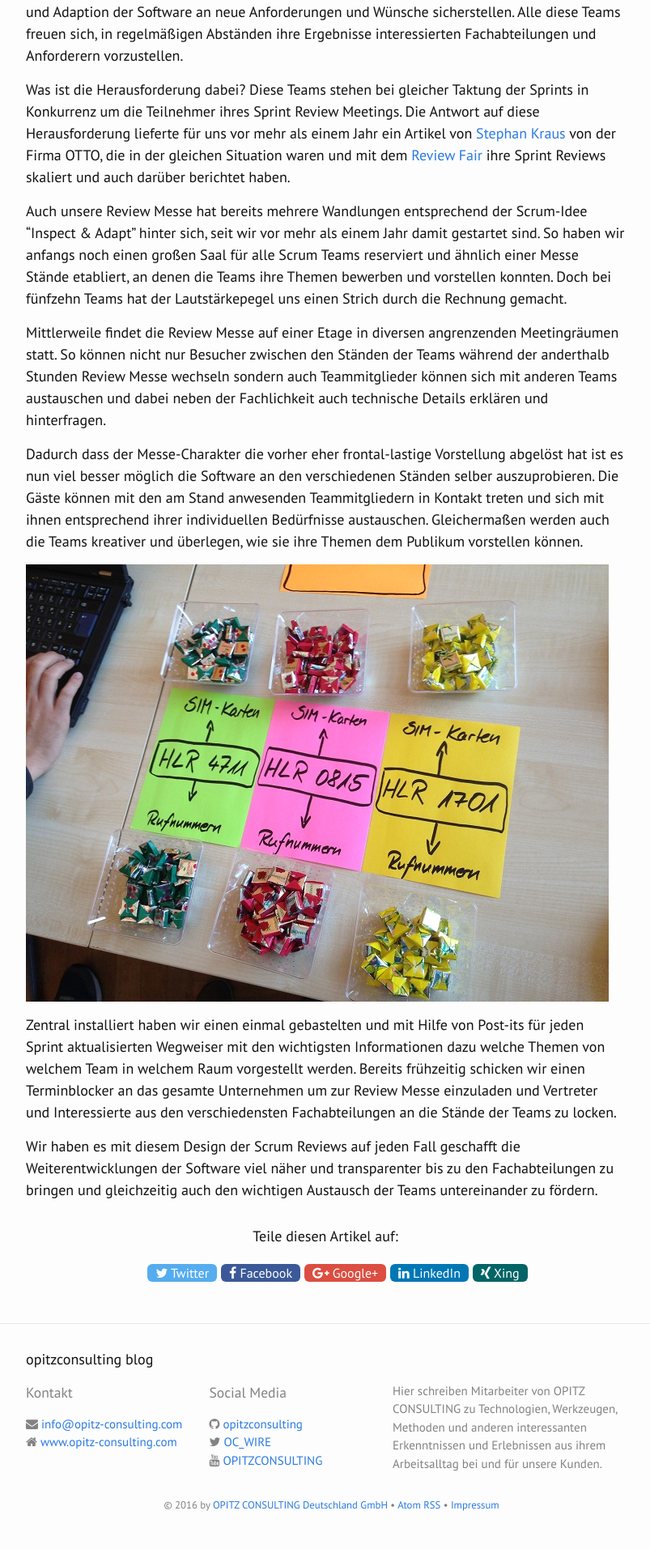
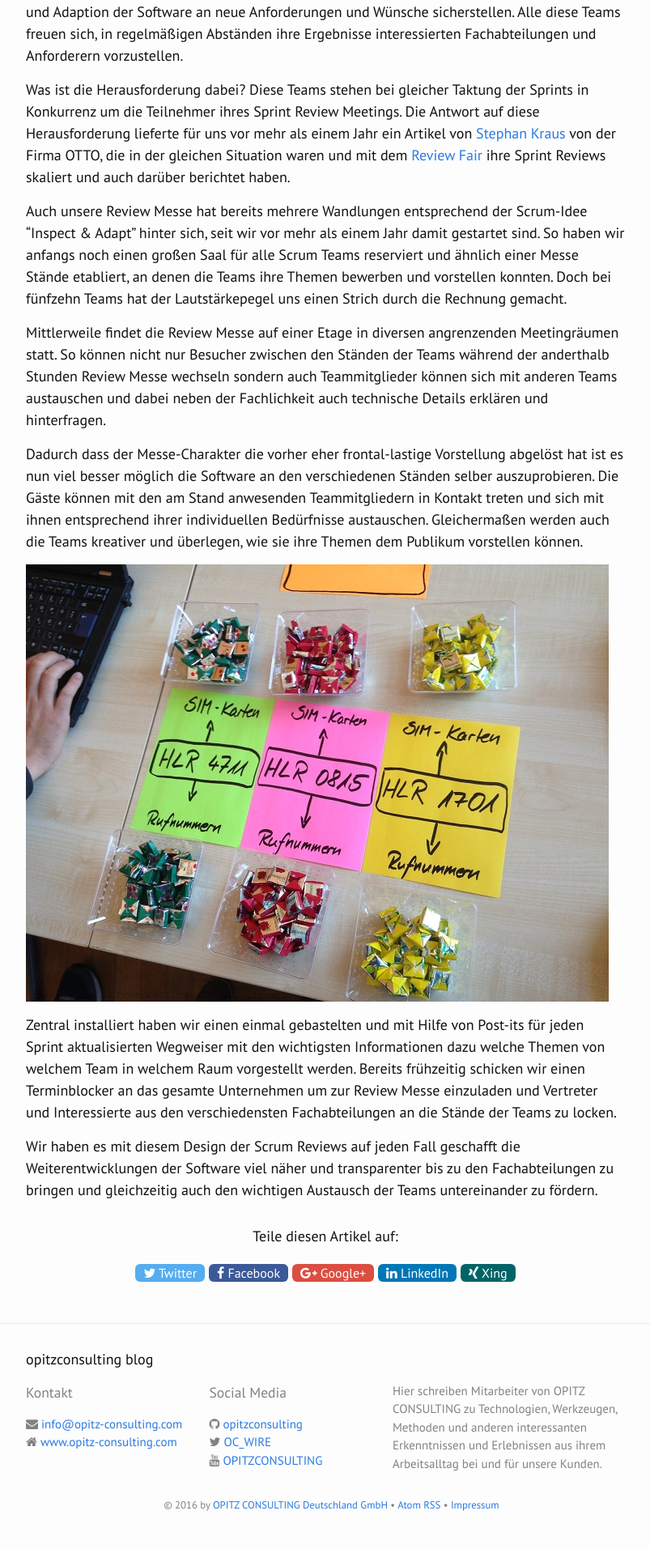
Before and after one commit to opitzconsulting/opitzconsulting.github.io, a Jekyll site: the page built from _posts/2016-04-24-skaliertes-scrum-und-die-sprint-review-messe.md, in a window 1280 px wide. Shown: the part 980-2893 px from the top of the page at 81% size, without its empty margins (238-1041 px from the left). Built offline with Jekyll 4.4.1, drawn with Linux system fonts in a browser that asks for light colours; nearby versions of some CDN libraries; comment, search, counter and statistics services are not loaded.

Commit message:
center share buttons

```diff
--- a/_sass/_layout.scss
+++ b/_sass/_layout.scss
@@ -96,6 +96,10 @@
  * Share Buttons
  */
 .share {
+
+	.services {
+		margin-left: 0;
+	}
 
 	p {
 		text-align: center;
```
